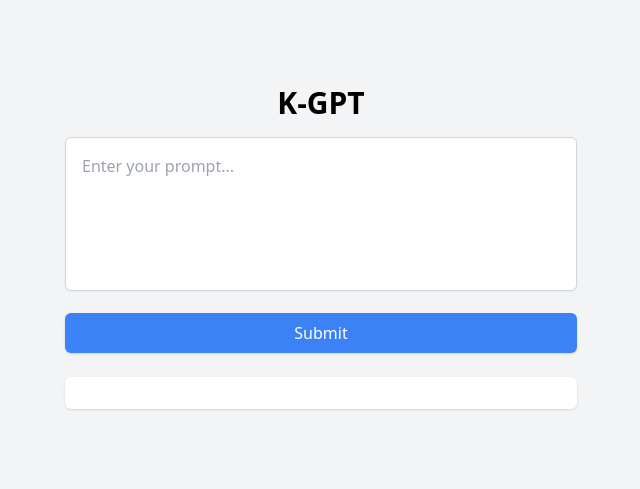
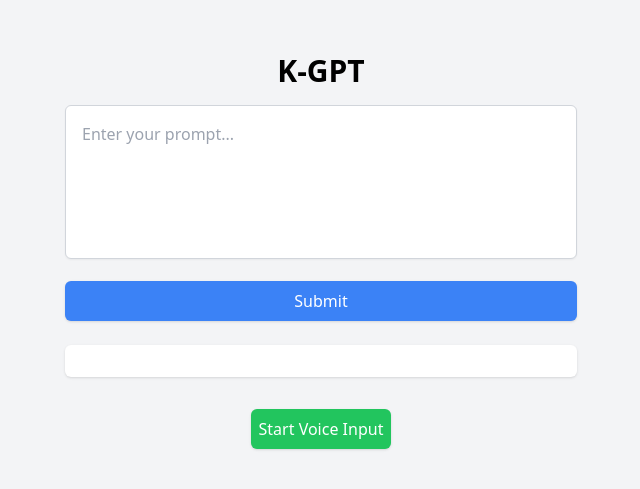
Before and after one commit to sdornel/integrate-llm, a Next.js app: page / in a window 1280 px wide. Shown: the part 149-638 px from the top of the page, without its empty margins (319-959 px from the left). Built offline with nearby package versions, Linux system fonts and the light colour scheme.

Commit message:
listening functions

```diff
--- a/src/app/App.tsx
+++ b/src/app/App.tsx
@@ -26,6 +26,18 @@ export default function Home() {
       setLoading(false);
     }
   };
+
+  const startListening = () => {
+    // if (recognition) {
+      // recognition.start();
+      setListening(true);
+    // }
+  };
+
+  const stopListening = () => {
+
+    setListening(false);
+  }
 
   return (
     <div className="flex flex-col items-center justify-center min-h-screen p-4 bg-gray-100">
@@ -57,6 +69,23 @@ export default function Home() {
           ))
         )}
       </div>
+
+      <div className="mt-6">
+        <button
+          onClick={startListening}
+          className="p-2 bg-green-500 text-white rounded-md shadow hover:bg-green-600 transition"
+        >
+          {listening ? 'Listening...' : 'Start Voice Input'}
+        </button>
+        {listening && (
+          <button
+            onClick={stopListening}
+            className="ml-4 p-2 bg-red-500 text-white rounded-md shadow hover:bg-red-600 transition"
+          >
+            Stop Listening
+          </button>
+        )}
+      </div>
     </div>
   );
 }
```
